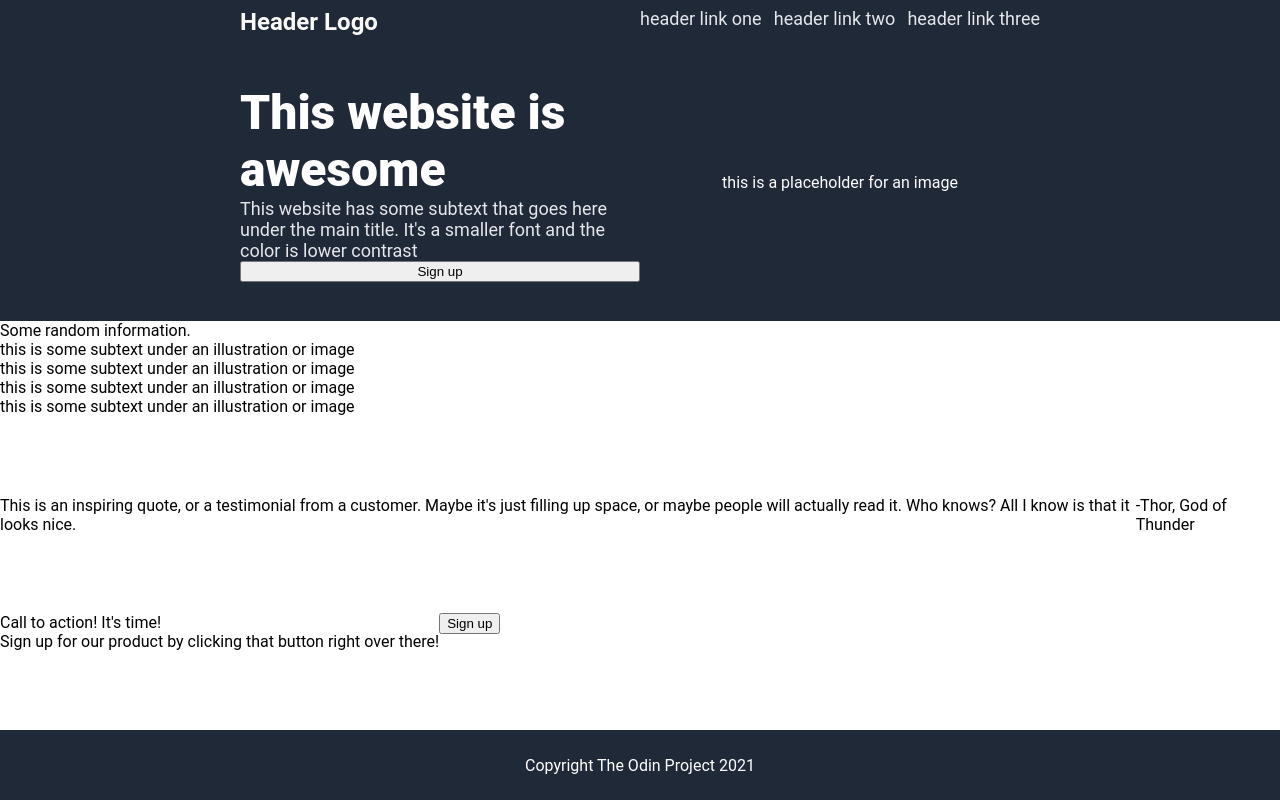
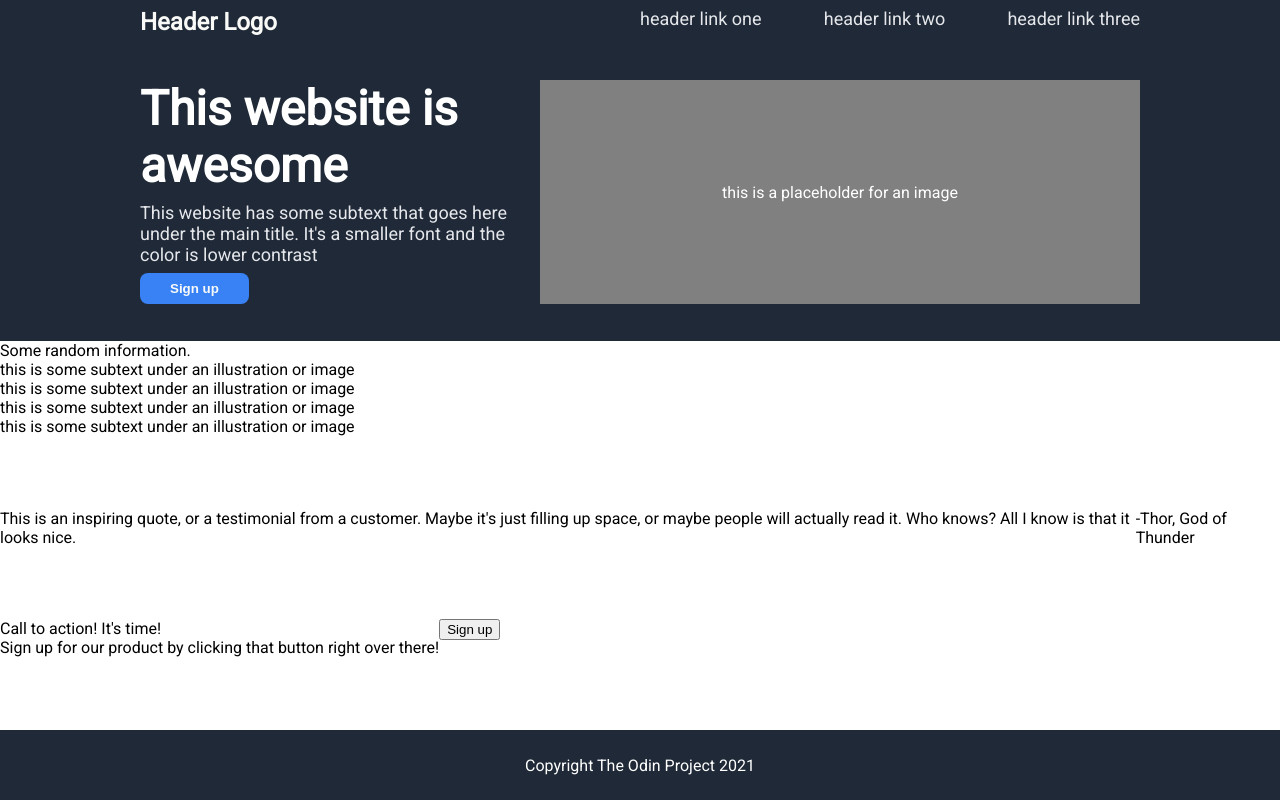
Before and after one commit to jfitzg7/landing-page, a plain HTML site: page landing-page/index.html in a window 1280 px wide. Drawn offline with Linux system fonts and the light colour scheme.

Commit message:
Finished hero section

```diff
--- a/landing-page/index.html
+++ b/landing-page/index.html
@@ -7,6 +7,9 @@
     <meta name="viewport" content="width=device-width, initial-scale=1.0">
     <title>Landing Page</title>
     <link rel="stylesheet" href="./style.css">
+    <link rel="preconnect" href="https://fonts.googleapis.com">
+    <link rel="preconnect" href="https://fonts.gstatic.com" crossorigin>
+    <link href="https://fonts.googleapis.com/css2?family=Roboto&display=swap" rel="stylesheet">
 </head>
 
 <body>
--- a/landing-page/style.css
+++ b/landing-page/style.css
@@ -3,7 +3,7 @@ body {
     flex-direction: column;
     margin: 0;
     min-height: 100vh;
-    font-family: Roboto;
+    font-family: 'Roboto', sans-serif;
 }
 
 .hero {
@@ -18,7 +18,7 @@ body {
 .hero-content {
     display: flex;
     flex-direction: column;
-    max-width: 800px;
+    width: 1000px;
     flex: 1;
 }
 
@@ -59,8 +59,11 @@ header a {
 .hero-cta-text {
     display: flex;
     flex-direction: column;
-    margin: auto;
-    flex: 1;
+    align-items: start;
+    justify-content: center;
+    gap: 8px;
+    flex-shrink: 0;
+    max-width: 400px;
 }
 
 .hero-cta-header {
@@ -74,13 +77,27 @@ header a {
 }
 
 .hero-cta-text button {
-    flex: none
+    background-color: #3882F6;
+    color: #F9FAF8;
+    font-weight: bold;
+    border-radius: 8px;
+    border: 0;
+    padding: 8px 30px;
 }
 
 .hero-image-placeholder-container {
     display: flex;
     align-items: center;
     justify-content: center;
+    flex: 1;
+}
+
+.hero-image-placeholder {
+    background-color: gray;
+    height: 224px;
+    display: flex;
+    justify-content: center;
+    align-items: center;
     flex: 1;
 }
 
```
